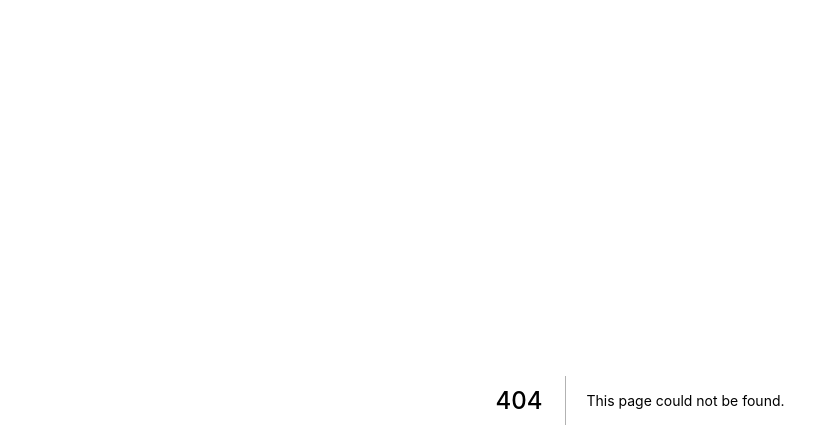
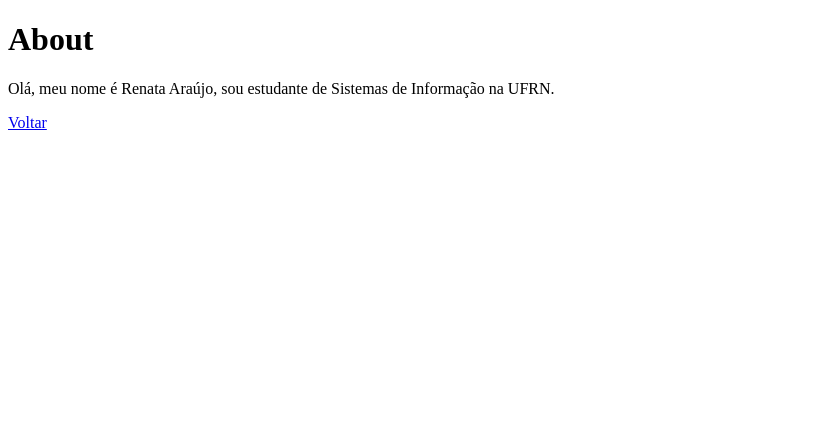
Before and after one commit to renatak12/next-test, a Next.js app: page /receita2/about in a window 1280 px wide. Before the commit this address had no page. Shown: the top 448 px of the page, without its empty margins (0-839 px from the left). Built offline with nearby package versions, Linux system fonts and the light colour scheme.

Commit message:
Create about.js

```diff
--- /dev/null
+++ b/pages/receita2/about.js
@@ -0,0 +1,17 @@
+import Link from "next/link";
+
+export default function About(){
+    return (
+        <div>
+          <h1> About </h1>
+            <div>
+                <p>
+                    Olá, meu nome é Renata Araújo, sou estudante de Sistemas de Informação na UFRN.
+                </p>
+
+            </div>
+            <Link href='/'><a>Voltar</a></Link>
+
+        </div>
+    )
+}
```
